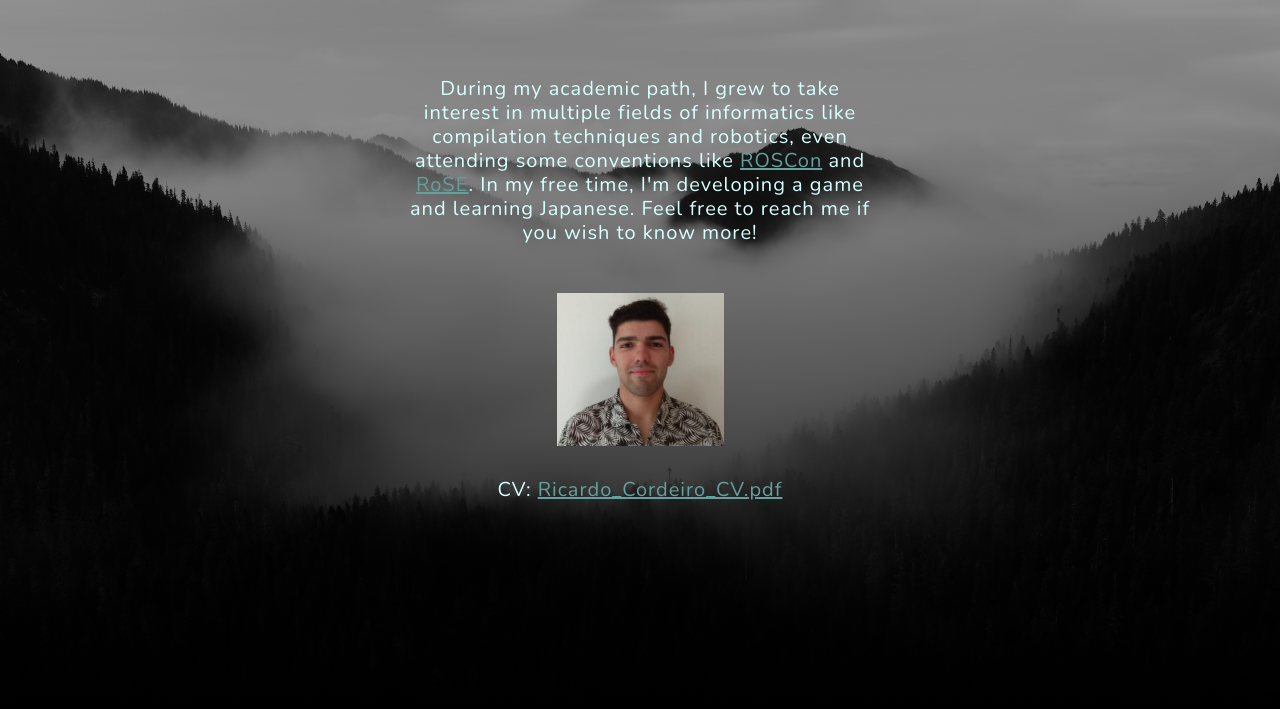
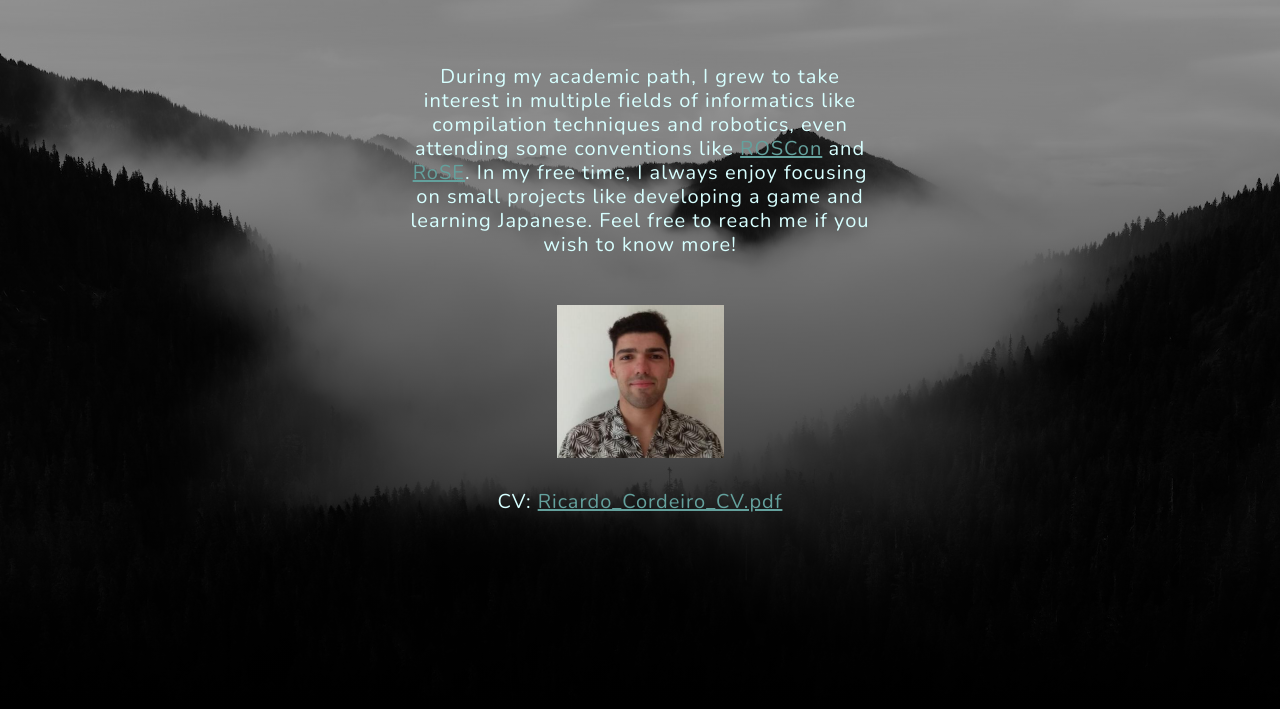
Before and after one commit to ricardocajo/ricardocajo.github.io, a plain HTML site: page index.html in a window 1280 px wide. Shown: the part 91-800 px from the top of the page. Drawn offline with nearby package versions, Linux system fonts and the light colour scheme.

Commit message:
update about me
update about me

```diff
--- a/index.html
+++ b/index.html
@@ -46,7 +46,7 @@
                             like compilation techniques and robotics, even attending some conventions like
                             <a href="https://roscon.ros.org/world/2021/" target="_blank">ROSCon</a> and
                             <a href="https://rose-workshops.github.io/rose2022/" target="_blank">RoSE</a>.
-                            In my free time, I'm developing a game and learning Japanese.
+                            In my free time, I always enjoy focusing on small projects like developing a game and learning Japanese.
                             Feel free to reach me if you wish to know more!
                         </h2>
                         <img src="assets/img/my_photo.png" alt="...">
```
